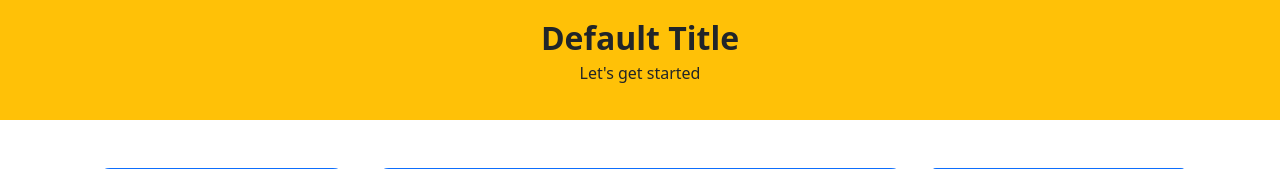
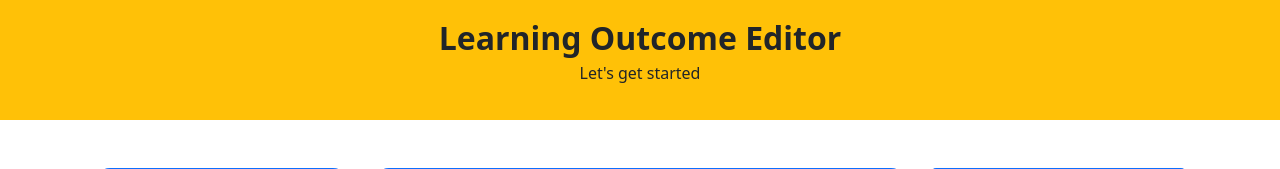
Before and after one commit to VoonYan/AI-Learning-Outcome-Builder, a Flask app: template app/templates/create_lo.html in a window 1280 px wide. Shown: the part 95-264 px from the top of the page. Run offline with Flask 3, Linux system fonts and the light colour scheme; the template is opened without the code that fills it, so the values that code supplies are empty.

Commit message:
fixed banner issue for lo editor

```diff
--- a/app/templates/create_lo.html
+++ b/app/templates/create_lo.html
@@ -1,6 +1,6 @@
 {% extends "base_main.html" %}
 
-{% block title %}Learning Outcome Editor{% endblock %}
+{% block banner_title %}Learning Outcome Editor{% endblock %}
 {% block banner_subtitle %}
   <div class="text-center">
     Let's get started
```
